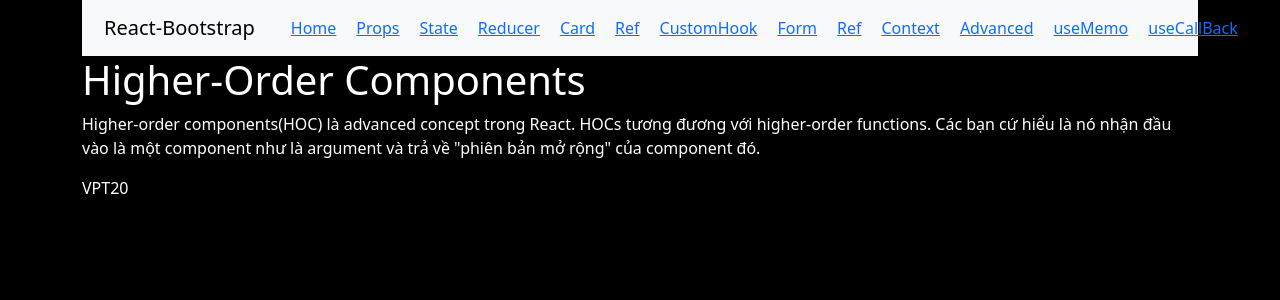
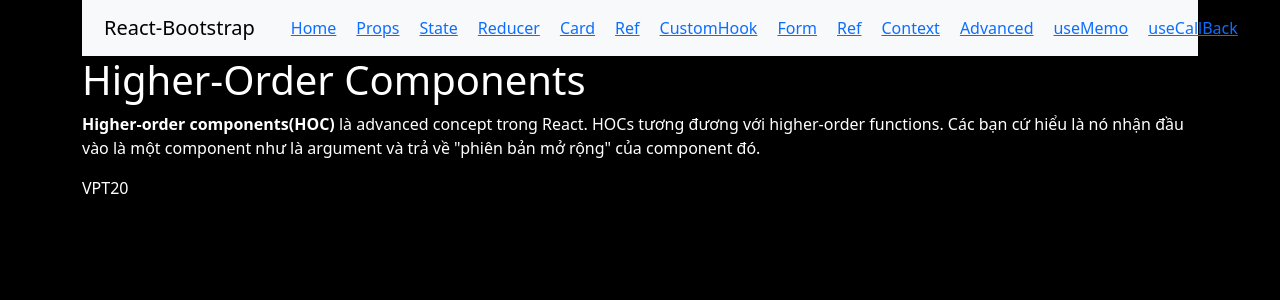
Before and after one commit to vanphutin/react-course, a React (Create React App) app: page /advanced in a window 1280 px wide. Shown: the top 300 px of the page. Built offline with nearby package versions, Linux system fonts and the light colour scheme.

Commit message:
Advanced

```diff
--- a/src/Components/Advanced/Advanced.js
+++ b/src/Components/Advanced/Advanced.js
@@ -6,10 +6,10 @@ const Advanced = () => {
     <div>
       <h1>Higher-Order Components</h1>
       <p>
-        Higher-order components(HOC) là advanced concept trong React. HOCs tương
-        đương với higher-order functions. Các bạn cứ hiểu là nó nhận đầu vào là
-        một component như là argument và trả về "phiên bản mở rộng" của
-        component đó.
+        <strong>Higher-order components(HOC) </strong> là advanced concept trong
+        React. HOCs tương đương với higher-order functions. Các bạn cứ hiểu là
+        nó nhận đầu vào là một component như là argument và trả về "phiên bản mở
+        rộng" của component đó.
       </p>
       <FetchingData />
     </div>
```
